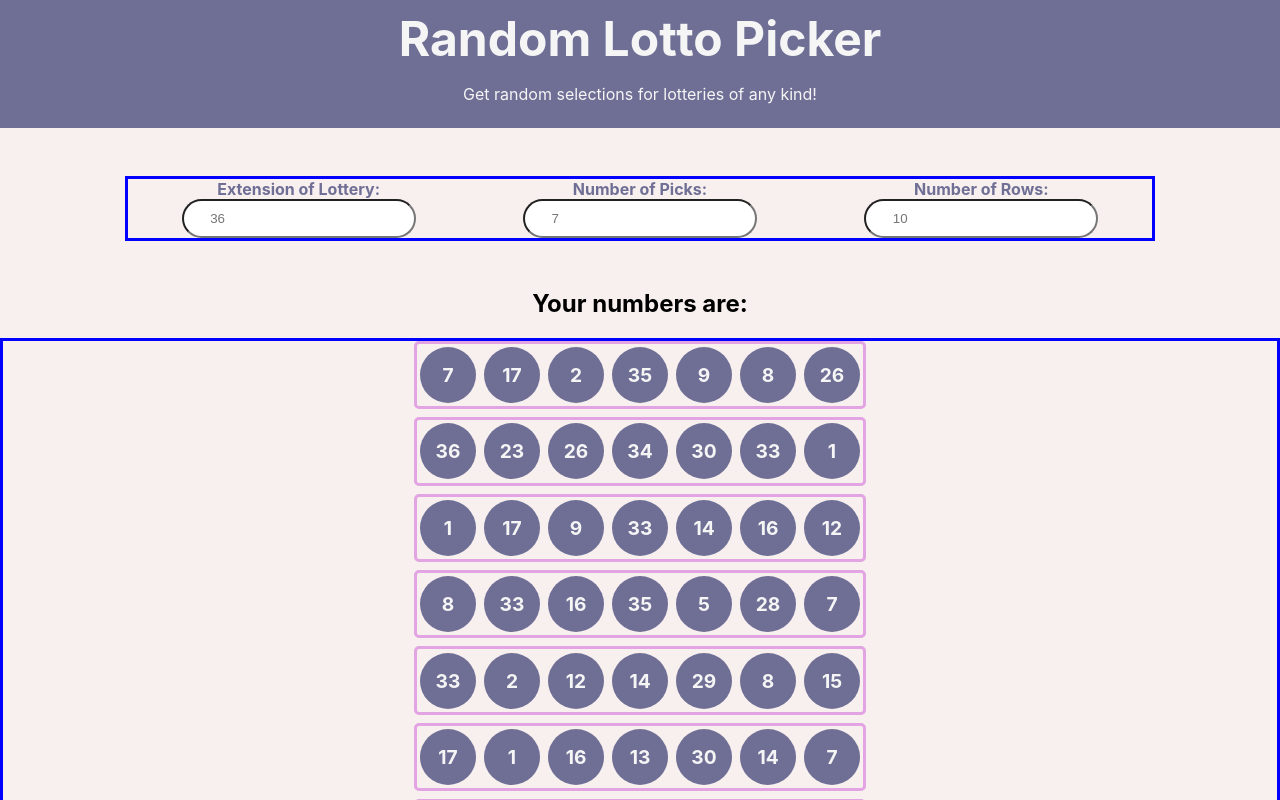
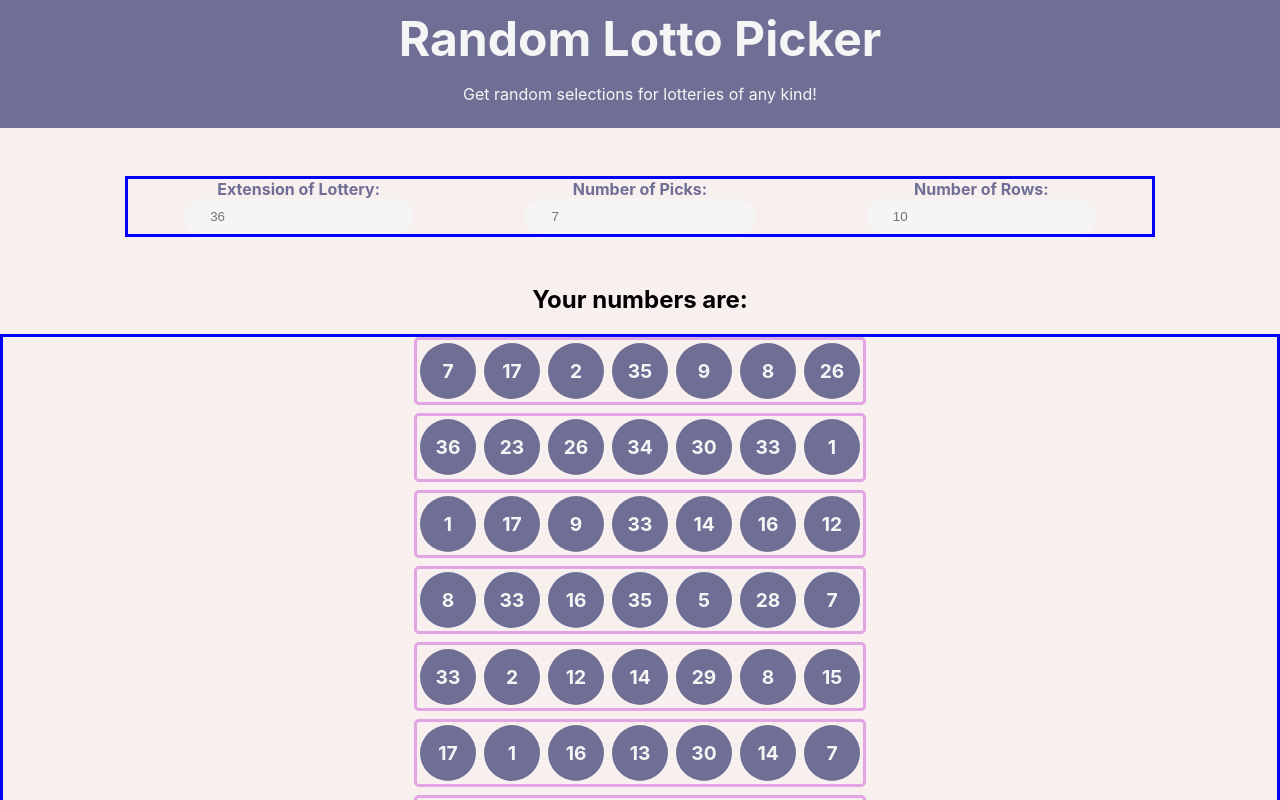
Before and after one commit to AlfonsoAnaya/lotto-picker-react, a React (Create React App) app: page / in a window 1280 px wide. Shown: the top 800 px of the page. Built offline with nearby package versions, Linux system fonts and the light colour scheme.

Commit message:
minor css

```diff
--- a/src/App.css
+++ b/src/App.css
@@ -37,6 +37,9 @@ h1 {
 .form-input {
  padding: .75em 2em;
  border-radius: 3em;
+ border: none;
+ background-color: var(--color-white);
+ color: var(--color-primary);
 }
 
 .rowsList {
```
